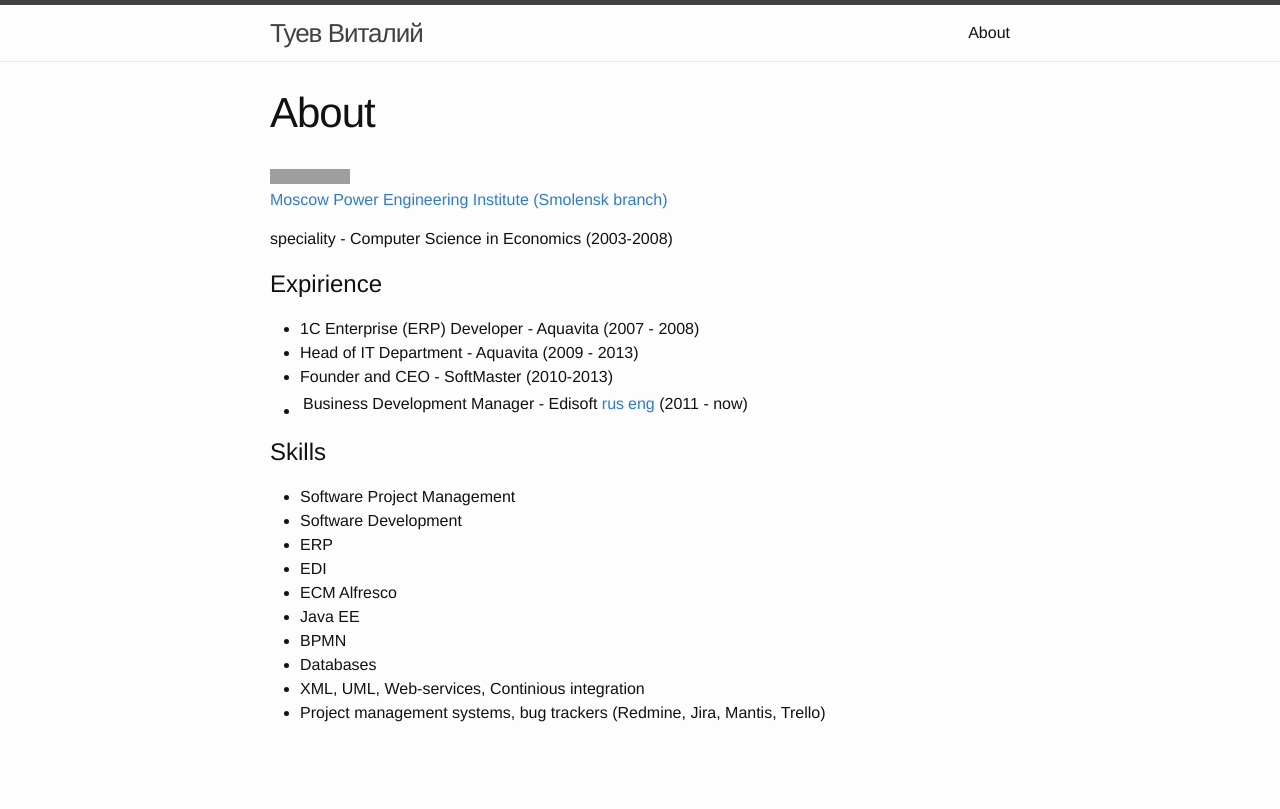
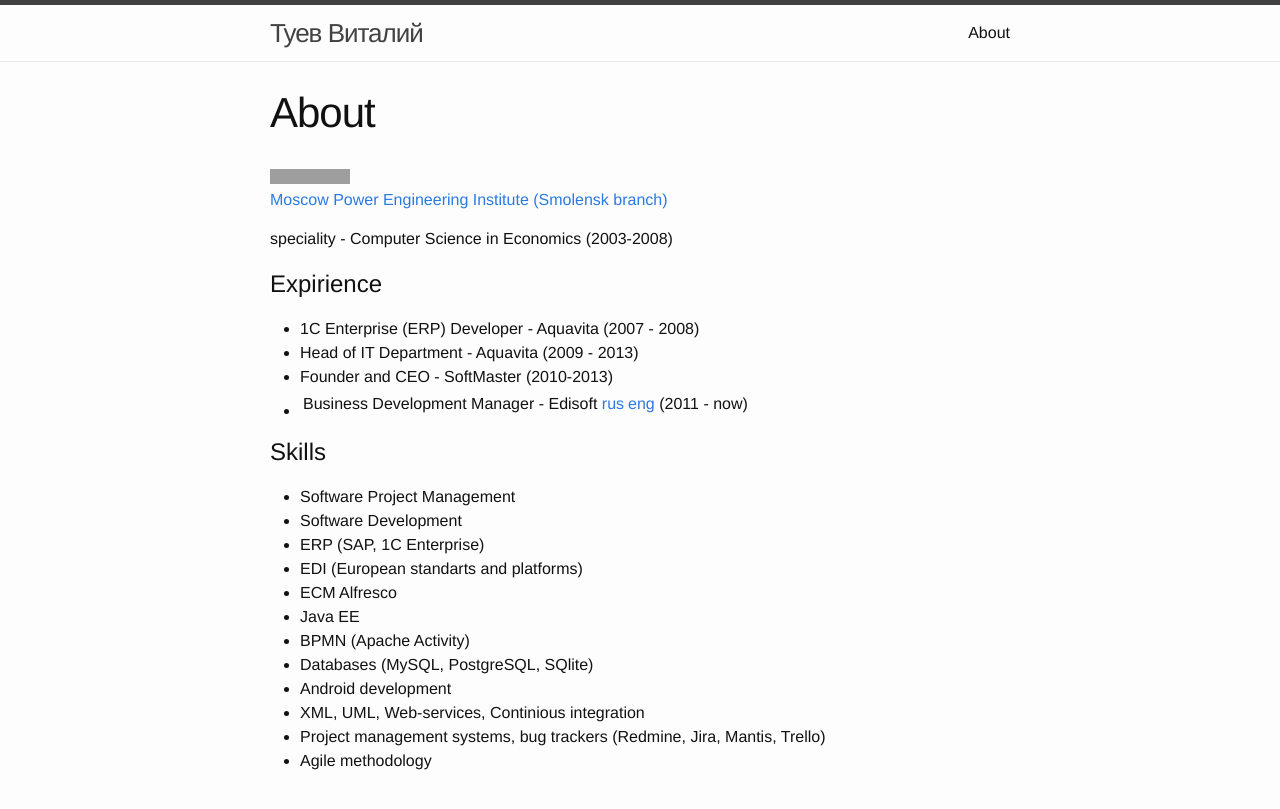
Before and after one commit to vetal232/vetal232.github.io, a Jekyll site: the page built from about.md, in a window 1280 px wide. Shown: the top 809 px of the page. Built offline with Jekyll 4.4.1, drawn with Linux system fonts in a browser that asks for light colours; grey boxes are pictures that could not be loaded.

Commit message:
Update about.md

```diff
--- a/about.md
+++ b/about.md
@@ -27,11 +27,13 @@ speciality - Computer Science in Economics (2003-2008)
 
 - Software Project Management
 - Software Development
-- ERP
-- EDI
+- ERP (SAP, 1C Enterprise)
+- EDI (European standarts and platforms)
 - ECM Alfresco
 - Java EE
-- BPMN
-- Databases
+- BPMN (Apache Activity)
+- Databases (MySQL, PostgreSQL, SQlite)
+- Android development
 - XML, UML, Web-services, Continious integration
 - Project management systems, bug trackers (Redmine, Jira, Mantis, Trello)
+- Agile methodology
```
